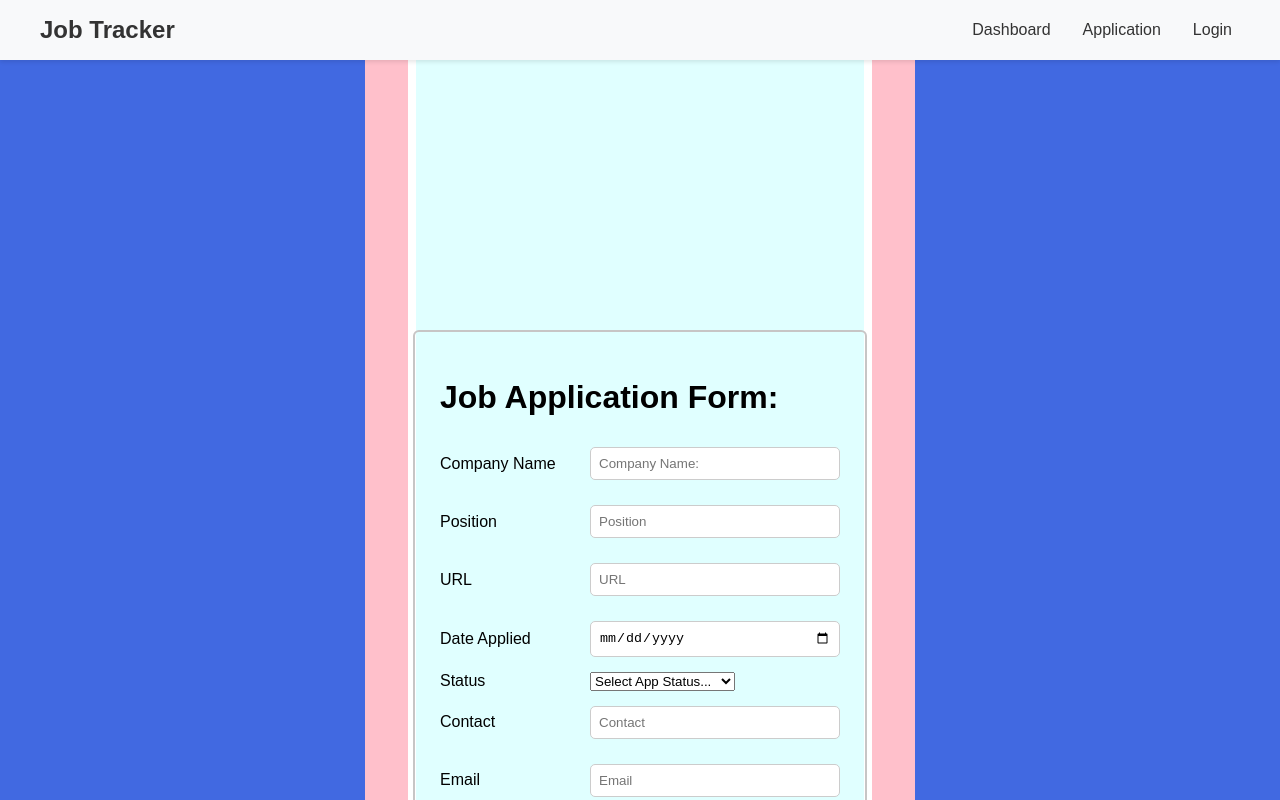
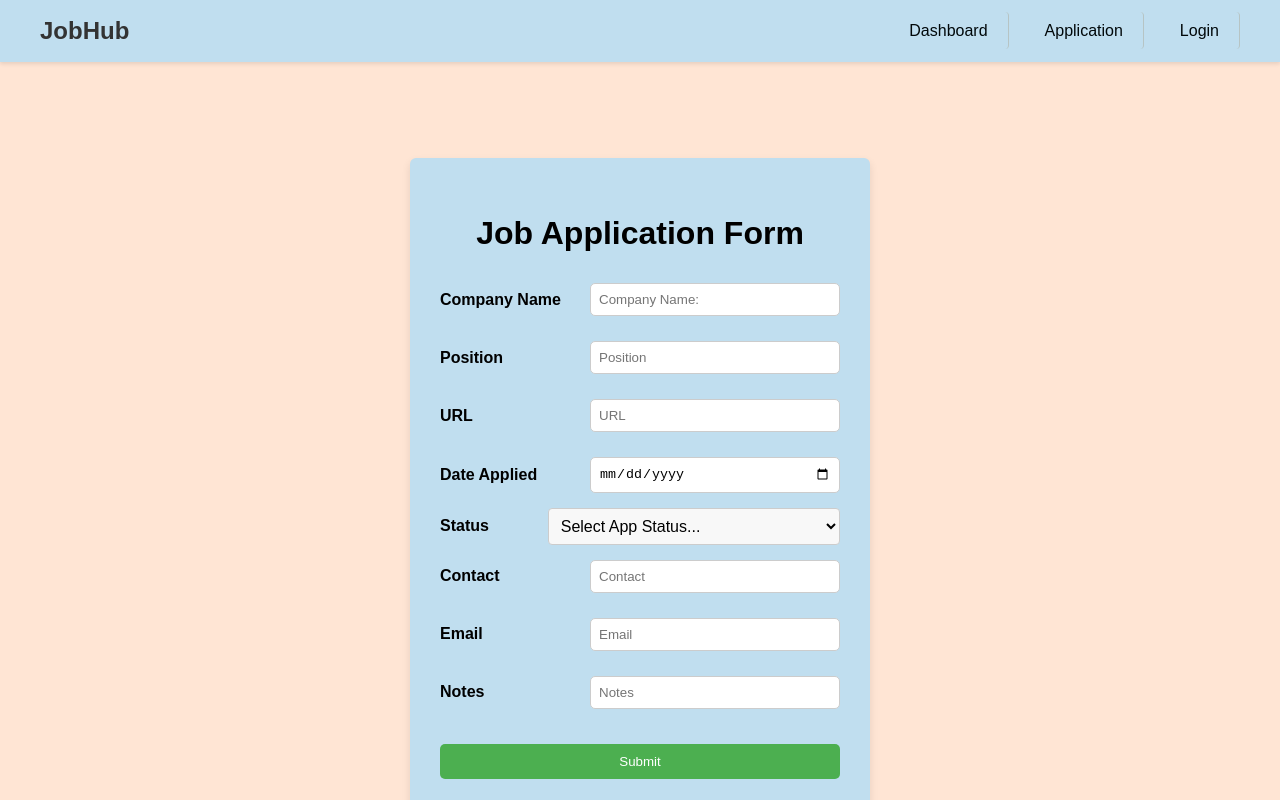
Before and after one commit to awesome-panda-whale/job-hub, a React app in the folder client/: page /users/dashboard in a window 1280 px wide. Shown: the top 800 px of the page. Built offline with nearby package versions, Linux system fonts and the light colour scheme.

Commit message:
updated CSS

```diff
--- a/client/src/components/Application.jsx
+++ b/client/src/components/Application.jsx
@@ -68,6 +68,11 @@ const Application = () => {
 
   const [editing, setEditing] = useState(false);
 
+  const formatDate = (dateString) => {
+    const date = new Date(dateString);
+    return date.toLocaleDateString();
+  };
+
   const handleSave = async () => {
     try {
       const response = await fetch(
@@ -95,7 +100,10 @@ const Application = () => {
 
   return (
     <div className="application-container">
-      <h1>Applications</h1>
+      <div className="application-header">
+        <h1>Applications</h1>
+        <span>{applications.length}</span>
+      </div>
       <table className="application-table">
         <thead>
           <tr>
@@ -123,7 +131,7 @@ const Application = () => {
                   {application.url}
                 </a>
               </td>
-              <td>{application.date_applied}</td>
+              <td>{formatDate(application.date_applied)}</td>
               <td>
                 <select
                   value={application.status_id}
@@ -156,7 +164,9 @@ const Application = () => {
       <div className="button-container">
         <button onClick={handleSave}>Save</button>
       </div>
-      {message !== ''? (<div style={ {color : "pink"} }>{message}</div>):(<></>)}
+      <div className={message !== '' ? 'message-box': 'hidden'}>
+        {message}
+      </div>
     </div>
   );
 };
--- a/client/src/components/Navbar.jsx
+++ b/client/src/components/Navbar.jsx
@@ -9,7 +9,7 @@ const Navbar = () => {
     <nav className="navbar">
       <div className="navbar-container">
         <Link to="/" className="navbar-logo">
-          Job Tracker
+          JobHub
         </Link>
         <ul className="navbar-menu">
           <li className="navbar-item">
--- a/client/src/components/dashboard.jsx
+++ b/client/src/components/dashboard.jsx
@@ -94,7 +94,7 @@ const dashboard = () => {
       <div className='dashboard-top-container'>
         <div className='form_box'>
           <form className='inputs' onSubmit={handleSubmit}>
-            <h1>Job Application Form:</h1>
+            <h1>Job Application Form</h1>
 
             <div className="input-field">
               <label htmlFor="company">Company Name</label>
--- a/client/src/components/styleCSS/application.css
+++ b/client/src/components/styleCSS/application.css
@@ -10,15 +10,62 @@
   margin-top: 1rem;
 }
 
+.application-header {
+  display: flex;
+  align-items: center;
+}
+
+.application-header h1 {
+  margin-right: 10px;
+}
+
+.application-header span {
+  background-color: lightgrey;
+  border-radius: 3px;
+}
+
 .application-table th,
 .application-table td {
-  padding: 0.75rem;
-  text-align: left;
-  border-bottom: 1px solid #ddd;
+  border: 1px solid #ccddee;
+  padding: 1.50rem;
+  text-align: center;
+  border-bottom: 1px solid #c0deef;
 }
 
 .application-table th {
-  background-color: #f2f2f2;
+  border: 1px solid #29aebc;
+  background-color: #87d0d1;
+}
+
+.application-table tr {
+  border-bottom: 2px solid rgb(2, 83, 105);
+  border-collapse: collapse;
+  padding: 50px
+}
+
+.application-table select {
+  width: 100%;
+  max-width: 200px;
+  padding: 0.5rem;
+  font-size: inherit;
+}
+
+.message-box {
+  background-color: white;
+  color: black;
+  border: 1px solid #ccc;
+  border-radius: 4px;
+  padding: 10px;
+  margin-top: 10px;
+  box-shadow: 0 2px 4px rgba(0, 0, 0, 0.1);
+}
+
+.hidden {
+  display: none;
+}
+
+td:hover{
+  background-color: #98afc9;
 }
 
 .application-table select,
--- a/client/src/scss/styles.scss
+++ b/client/src/scss/styles.scss
@@ -2,7 +2,7 @@
 #signup {
   background-color: transparent;
   border: transparent;
-  color: rgb(28, 28, 221);
+  color: rgb(70, 70, 187);
 }
 
 #signup:hover {
@@ -14,14 +14,18 @@
 }
 
 body {
-  background-color: royalblue;
+  background-color: #ffe5d4; // Soft Beige
 }
 
-.login-container, .signup-box {
+.login-container, .signup-box, .application-container {
+  background-color: #c0deef;
   display: flex;
   flex-direction: column;
   justify-content: center;
+  padding: 20px;
+  border-radius: 15px;
   align-items: center;
+  box-shadow: 0 4px 8px rgba(0, 0, 0, 0.1)
 }
 
 .jobhub img {
@@ -32,17 +36,19 @@ body {
   height: auto
 }
 
-.main {
-  background-color: pink;
-  display: flex;
-  flex-direction: column;
-  padding: 20px;
-  align-items: center;
-}
+// .main {
+//   background-color: rgba(32, 123, 58, 0.601);
+//   display: flex;
+//   flex-direction: column;
+//   padding: 20px;
+//   justify-content: flex-start;
+//   align-items: center;
+// }
 
-.dashboard-top-container {
-  margin-top: 30px;
-}
+// .dashboard-top-container {
+//   background-color: rgb(75, 112, 93);
+//   margin-top: 30px;
+// }
 
 .header {
   font-family: 'Roboto', Arial, sans-serif;
@@ -60,24 +66,22 @@ body {
 .form_box {
   display: flex;
   flex-direction: column;
-  border: 1px solid black;
-  background-color: lightcyan;
-  padding: 10px;
+  background-color: #c0deef;
+  padding: 30px;
   border-radius: 6px;
   align-items: center;
-  max-width: 800px;
-  padding: 20px;
+  max-width: 400px;
+  margin-top:20px;
+  box-shadow: 0 4px 8px rgba(0, 0, 0, 0.1);
 }
 
 .inputs {
   display: flex;
   flex-direction: column;
-  align-items: flex-start;
+  align-items: center;
   width: 400px;
   border-radius: 6px;
-  border: 2px solid rgb(199, 197, 197);
-  padding: 25px;
-  margin-top: 300px;
+  padding:  5px;
 }
 
 .input-field{
@@ -86,6 +90,7 @@ body {
   flex-direction: row;
   align-items: center;
   margin-bottom: 5px;
+
 }
 
 .btn {
@@ -93,25 +98,34 @@ body {
 }
 
 .input-field label {
-  flex: 0 0 150px;
+  flex: 0 150px;
+  font-weight: bold;
 }
+
 .input-field input {
   flex: 1;
   padding: 8px;
+}
+
+.input-field select {
+  width: 100%;
+  padding: 8px;
+  font-size: 16px;
+  border: 1px solid #ccc;
+  border-radius: 4px;
+  background-color: #f8f8f8;
+}
+
+.input-field select:focus {
+  outline: none;
+  border-color: dodgerblue;
 }
 
 .dashboard-top-container {
   display: flex;
   flex-direction: row;
   gap: 15px;
-  // border: solid black 5px;
   justify-content: space-around;
-}
-
-.form_box {
-  border: solid rgb(255, 255, 255) 8px;
-  gap: 15px;
-  width: 80%;
 }
 
 .sidebar-container {
@@ -135,7 +149,7 @@ body {
 }
 
 .application-card {
-  border: solid 2px rgb(199, 197, 197);
+  border:1px  solid rgb(139, 66, 66);
   border-radius: 5px;
   padding: 15px;
   margin: 15px 0;
@@ -155,3 +169,24 @@ body {
 .jobhub {
   max-width: 80%;
 }
+
+.button-container {
+
+}
+
+.navbar{
+  background-color: #c0deef;
+  border: solid 1px #c0deef;
+}
+
+.navbar-link {
+  // background-color: #dfebf2;
+  color : rgb(1, 8, 10);
+  padding: 10px 20px;
+  // border-right-style: dashed solid;
+  border-right: 1px  solid rgb(182, 196, 196)
+}
+
+.navbar-link:hover{
+  background-color: rgb(4, 170, 161)
+}
```
